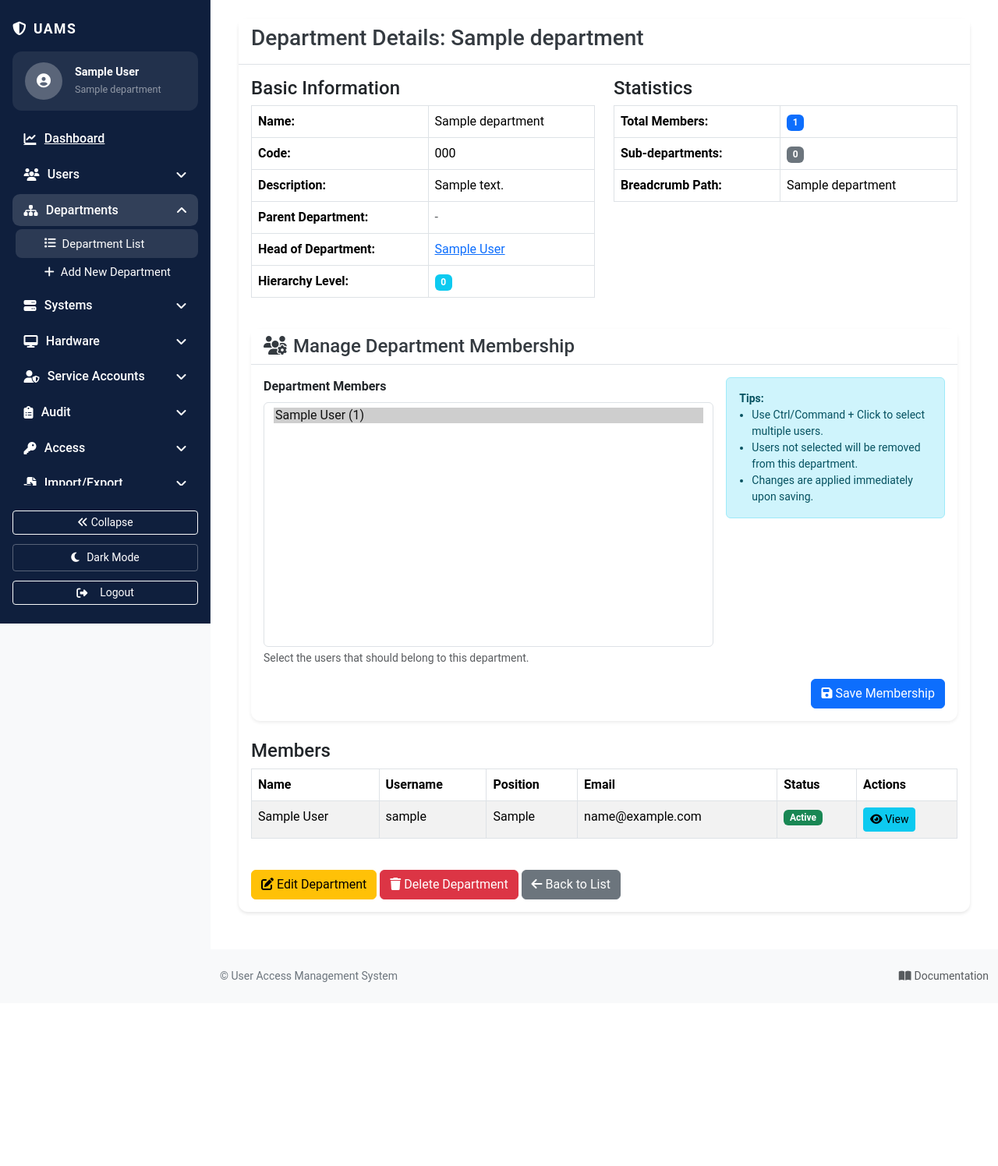
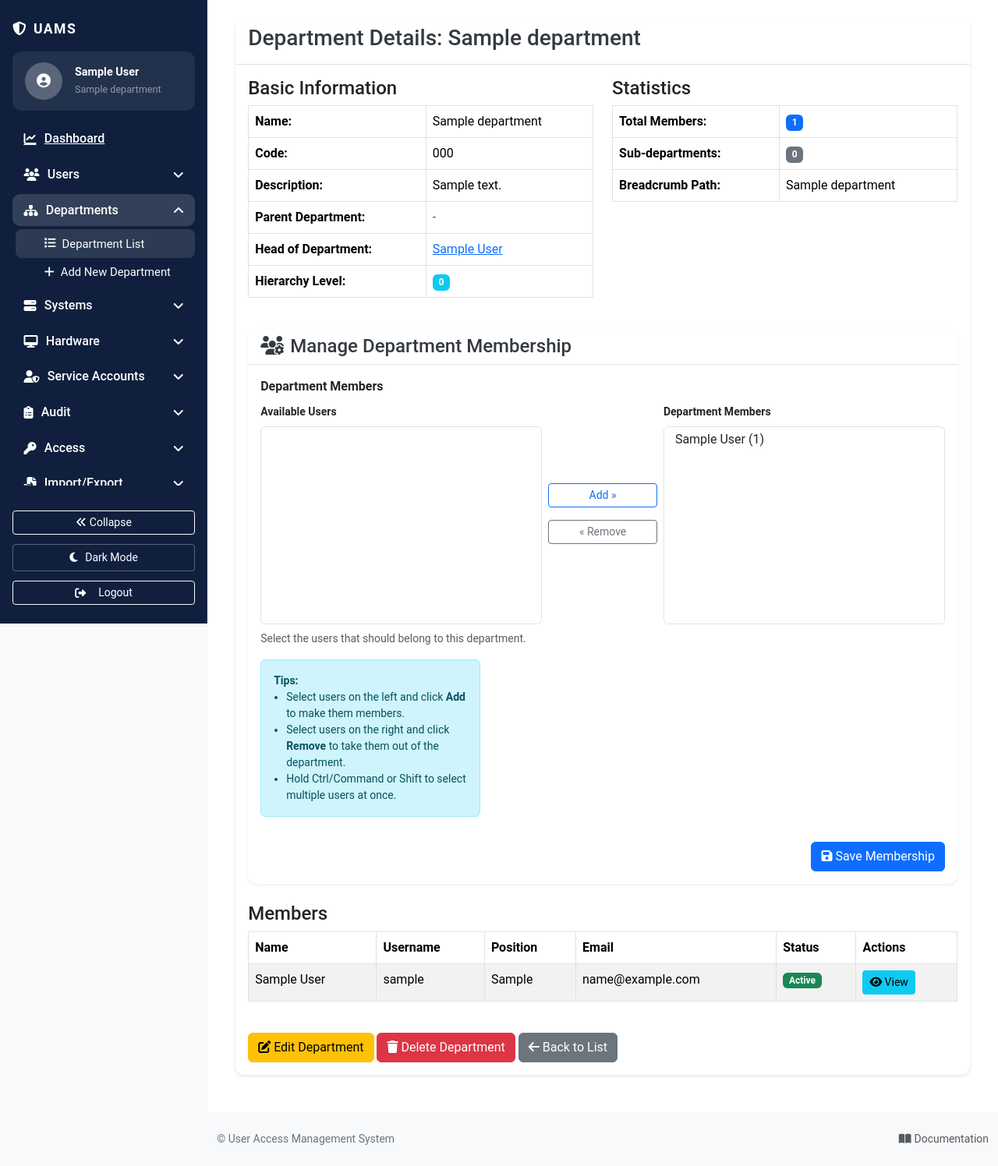
Before and after one commit to abdelmanem/User-Access-Management-System, a Django app: page /departments/1/ in a window 1280 px wide. Shown: the whole page at 78% size. Before the commit the page ends 1260 px from the top, so only its background shows below. Run offline with Django 5.2, Linux system fonts and the light colour scheme; a user stored in the database is signed in; tables that the repository leaves empty hold one stand-in row (values such as "Sample post"); lists and menus that the app fills with data are empty.

Commit message:
Update department_detail.html

```diff
--- a/departments/templates/departments/department_detail.html
+++ b/departments/templates/departments/department_detail.html
@@ -103,12 +103,35 @@
                                             </div>
                                             {% endif %}
                                             <div class="row g-3">
-                                                <div class="col-12 col-lg-8">
+                                                <div class="col-12">
                                                     <label for="{{ member_form.users.id_for_label }}" class="form-label fw-semibold">
                                                         {{ member_form.users.label }}
                                                     </label>
-                                                    {{ member_form.users }}
-                                                    <div class="form-text">
+                                                    {# Keep the original Django field but hide it; we'll manage its value via JavaScript #}
+                                                    <div class="d-none">
+                                                        {{ member_form.users }}
+                                                    </div>
+
+                                                    <div class="row g-2">
+                                                        <div class="col-12 col-lg-5">
+                                                            <label class="form-label small fw-semibold">Available Users</label>
+                                                            <select id="available_users" class="form-select" size="12" multiple></select>
+                                                        </div>
+                                                        <div class="col-12 col-lg-2 d-flex flex-column justify-content-center align-items-center gap-2">
+                                                            <button type="button" id="add_member_btn" class="btn btn-outline-primary btn-sm w-100">
+                                                                Add &raquo;
+                                                            </button>
+                                                            <button type="button" id="remove_member_btn" class="btn btn-outline-secondary btn-sm w-100 mt-2">
+                                                                &laquo; Remove
+                                                            </button>
+                                                        </div>
+                                                        <div class="col-12 col-lg-5">
+                                                            <label class="form-label small fw-semibold">Department Members</label>
+                                                            <select id="department_members" class="form-select" size="12" multiple></select>
+                                                        </div>
+                                                    </div>
+
+                                                    <div class="form-text mt-2">
                                                         {{ member_form.users.help_text }}
                                                     </div>
                                                     {% for error in member_form.users.errors %}
@@ -116,12 +139,12 @@
                                                     {% endfor %}
                                                 </div>
                                                 <div class="col-12 col-lg-4">
-                                                    <div class="alert alert-info small">
+                                                    <div class="alert alert-info small mt-3 mt-lg-0">
                                                         <strong>Tips:</strong>
                                                         <ul class="mb-0 ps-3">
-                                                            <li>Use Ctrl/Command + Click to select multiple users.</li>
-                                                            <li>Users not selected will be removed from this department.</li>
-                                                            <li>Changes are applied immediately upon saving.</li>
+                                                            <li>Select users on the left and click <strong>Add</strong> to make them members.</li>
+                                                            <li>Select users on the right and click <strong>Remove</strong> to take them out of the department.</li>
+                                                            <li>Hold Ctrl/Command or Shift to select multiple users at once.</li>
                                                         </ul>
                                                     </div>
                                                 </div>
@@ -201,4 +224,65 @@
         </div>
     </div>
 </div>
+
+<script>
+    document.addEventListener('DOMContentLoaded', function () {
+        const originalSelect = document.getElementById('{{ member_form.users.id_for_label }}') || document.getElementById('id_users');
+        const availableSelect = document.getElementById('available_users');
+        const membersSelect = document.getElementById('department_members');
+        const addBtn = document.getElementById('add_member_btn');
+        const removeBtn = document.getElementById('remove_member_btn');
+
+        if (!originalSelect || !availableSelect || !membersSelect) {
+            return;
+        }
+
+        // Initialize the dual lists based on the original Django field
+        Array.from(originalSelect.options).forEach(function (opt) {
+            const clone = new Option(opt.text, opt.value, false, false);
+            if (opt.selected) {
+                membersSelect.add(clone);
+            } else {
+                availableSelect.add(clone);
+            }
+        });
+
+        function moveSelected(fromSelect, toSelect) {
+            const toMove = Array.from(fromSelect.selectedOptions);
+            toMove.forEach(function (opt) {
+                const newOpt = new Option(opt.text, opt.value, false, false);
+                toSelect.add(newOpt);
+                fromSelect.remove(opt.index);
+            });
+        }
+
+        if (addBtn) {
+            addBtn.addEventListener('click', function () {
+                moveSelected(availableSelect, membersSelect);
+            });
+        }
+
+        if (removeBtn) {
+            removeBtn.addEventListener('click', function () {
+                moveSelected(membersSelect, availableSelect);
+            });
+        }
+
+        // Before submitting, sync the members list back to the hidden Django field
+        const form = originalSelect.closest('form');
+        if (form) {
+            form.addEventListener('submit', function () {
+                // Clear existing options
+                while (originalSelect.options.length > 0) {
+                    originalSelect.remove(0);
+                }
+                // Add members as selected options
+                Array.from(membersSelect.options).forEach(function (opt) {
+                    const newOpt = new Option(opt.text, opt.value, true, true);
+                    originalSelect.add(newOpt);
+                });
+            });
+        }
+    });
+</script>
 {% endblock %}
```
